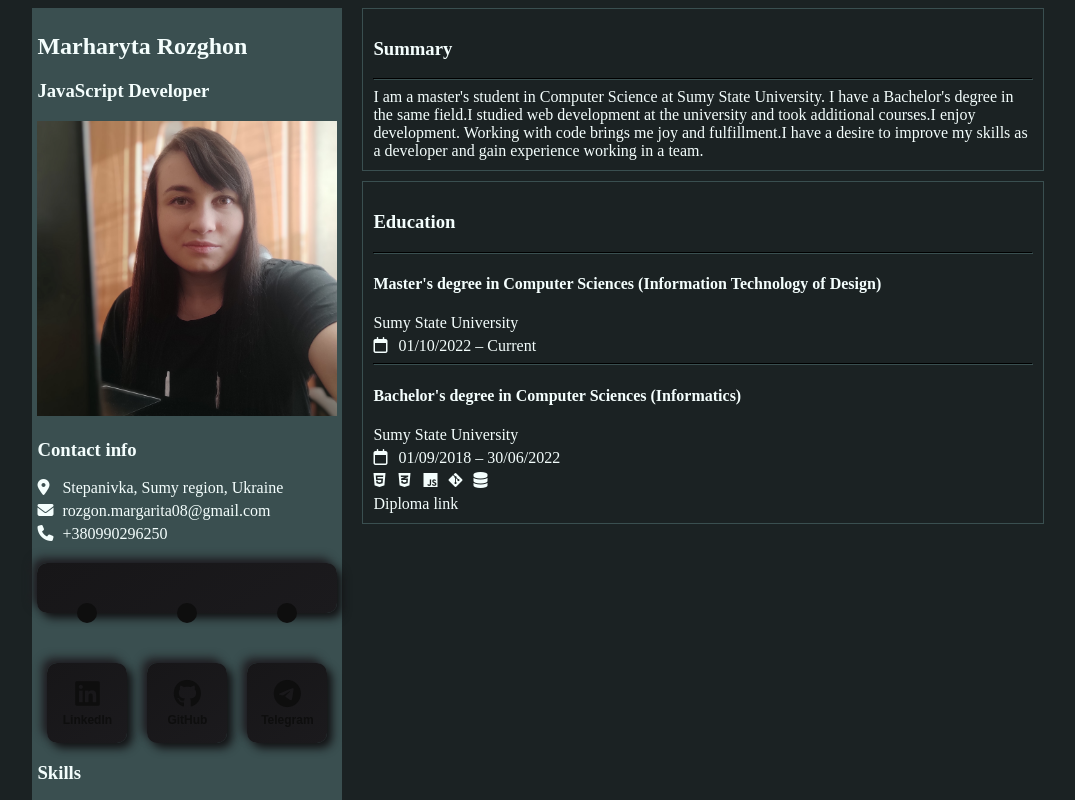
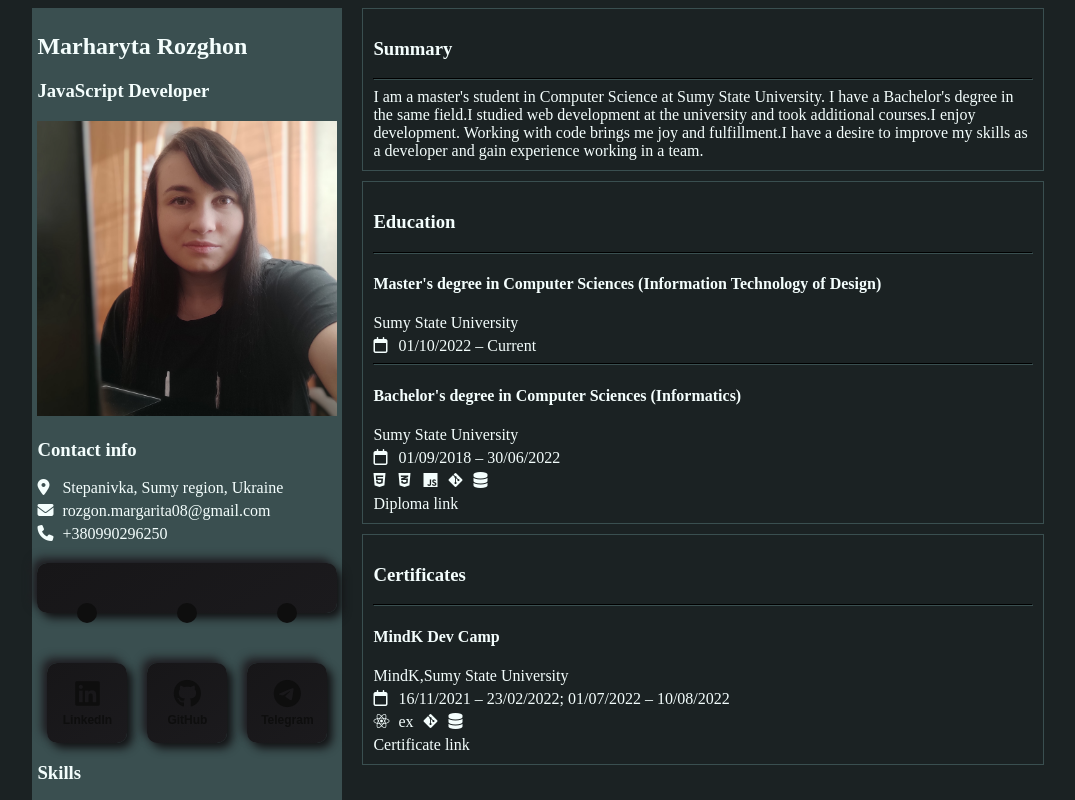
Before and after one commit to marharita08/resume, a React (Create React App) app: page /#/ in a window 1280 px wide. Shown: the top 800 px of the page, without its empty margins (102-1177 px from the left). Built offline with nearby package versions, Linux system fonts and the light colour scheme.

Commit message:
add certificates

```diff
--- a/src/components/main/Main.tsx
+++ b/src/components/main/Main.tsx
@@ -1,6 +1,7 @@
 import React from "react";
 import {Summary} from "./summary/Summary";
 import {Education} from "./education/Education";
+import {Certificates} from "./certificates/Certificates";
 
 
 export const Main = () => {
@@ -8,6 +9,7 @@ export const Main = () => {
     <main className="main-container">
       <Summary/>
       <Education/>
+      <Certificates/>
     </main>
   )
 }
--- /dev/null
+++ b/src/components/main/certificates/Certificates.tsx
@@ -0,0 +1,41 @@
+import React from "react";
+import {MainItem} from "../MainItem";
+import {SubItem} from "../SubItem";
+
+export const Certificates = () => {
+
+  const items: SubItem[] = [
+    {
+      heading: "MindK Dev Camp",
+      sources: [
+        {
+          link: "https://www.mindk.com",
+          name: "MindK"
+        },
+        {
+          link: "https://sumdu.edu.ua/uk/",
+          name: "Sumy State University"
+        }
+      ],
+      terms: "16/11/2021 – 23/02/2022; 01/07/2022 – 10/08/2022",
+      icons: [
+        <i className="fa-brands fa-react"></i>,
+        "ex",
+        <i className="fa-brands fa-git-alt"></i>,
+        <i className="fa-solid fa-database"></i>
+      ],
+      links: [{
+        link: "https://drive.google.com/file/d/1HTqHBDqZH_yYAWA7J5oFp4VEmKZgvmZz/view?usp=sharing",
+        name: "Certificate link"
+      }]
+    }
+  ]
+
+
+  return (
+    <MainItem
+      heading={"Certificates"}
+      subItems={items}
+    />
+  )
+}
```
